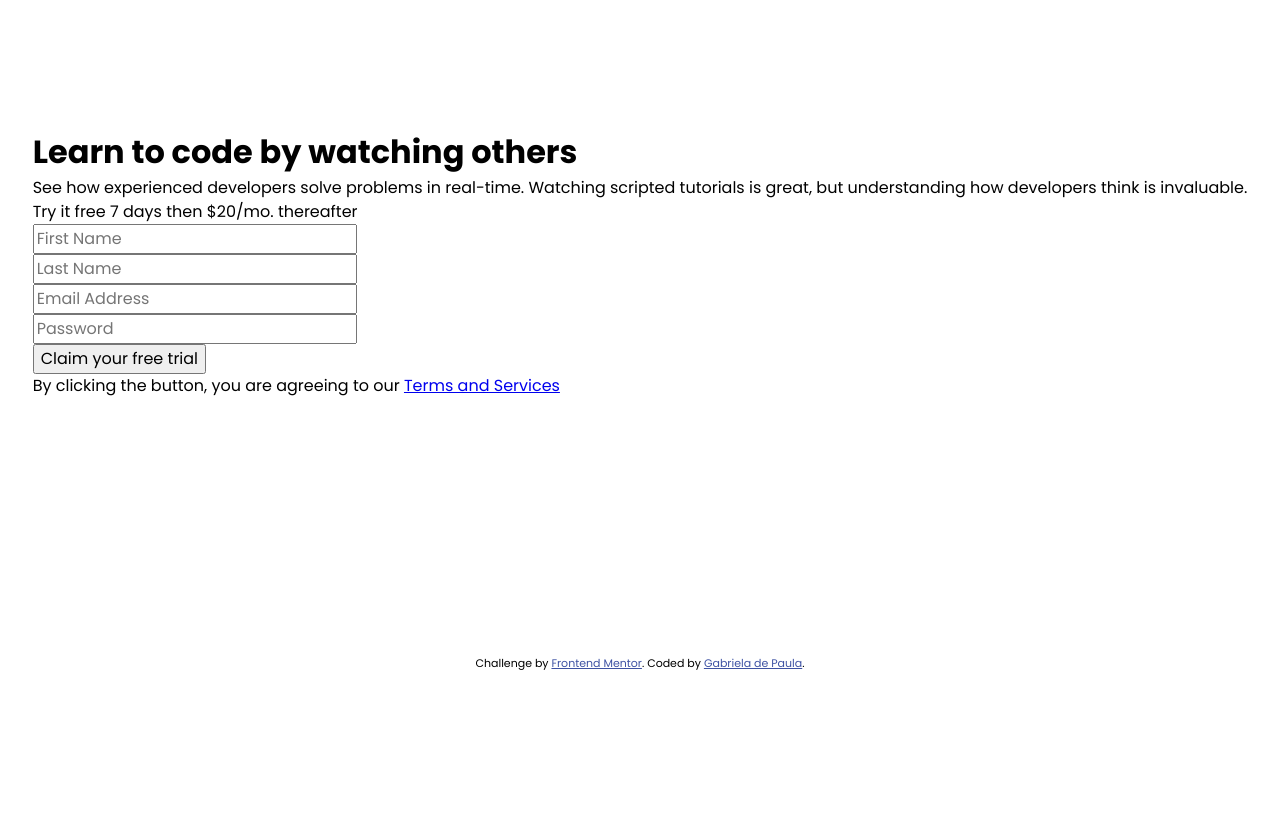
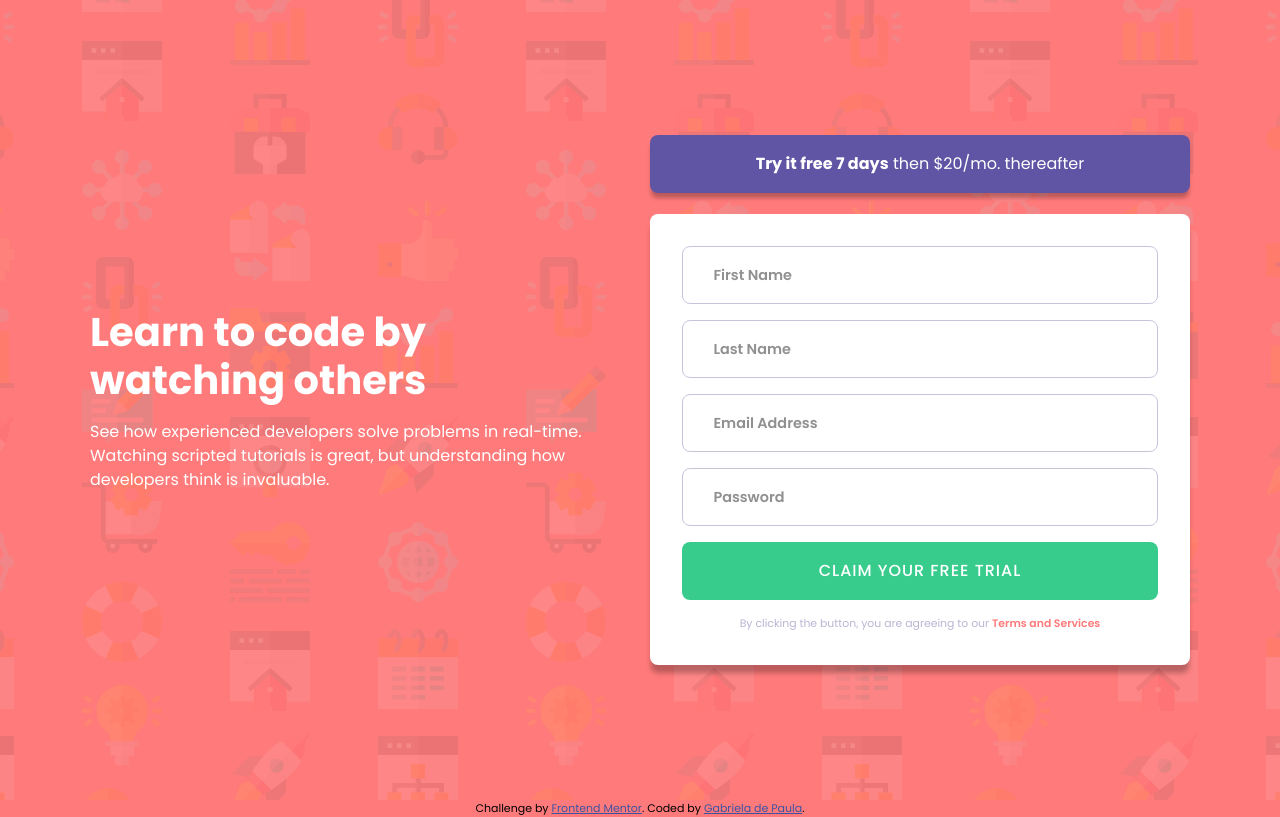
Before and after one commit to PaulaR-05/Intro-component-with-sign-up-form, a plain HTML site: page index.html in a window 1280 px wide. Drawn offline with Linux system fonts and the light colour scheme.

Commit message:
style
css update

```diff
--- a/css/style.css
+++ b/css/style.css
@@ -70,7 +70,7 @@ h6 {
   isolation: isolate;
 }
 
-@media only screen and (max-width: 768px) {
+@media only screen and (max-width: 801px) {
   body {
     background-image: url("../images/bg-intro-mobile.png");
     background-repeat: no-repeat;
@@ -177,3 +177,121 @@ h6 {
     font-weight: 600;
   }
 }
+
+@media only screen and (min-width: 801px) {
+  body {
+    background-image: url("../images/bg-intro-desktop.png");
+    background-repeat: no-repeat;
+    background-size: cover;
+    background-color: var(--Red);
+    background-position: center;
+  }
+
+  .container {
+    min-height: 100vh;
+    display: grid;
+    place-items: center;
+    max-width: 1200px;
+    display: flex;
+    flex-direction: row;
+    justify-content: space-around;
+  }
+
+  .container-one {
+    width: 55%;
+    text-align: left;
+    display: flex;
+    flex-direction: column;
+    color: white;
+  }
+
+  .container-one h1 {
+    font-size: 40px;
+    max-width: 60%;
+    line-height: 1.2;
+  }
+
+  .container-one p {
+    width: 77%;
+    padding-right: 1em;
+    margin-top: 1em;
+  }
+
+  .container-two {
+    margin-left: -200px;
+    width: 45%;
+    display: flex;
+    flex-direction: column;
+  }
+
+  .container-blue {
+    text-align: center;
+    border-radius: 0.5em;
+    border: 1px solid transparent;
+    cursor: pointer;
+    background-color: var(--Blue);
+    color: white;
+    font-size: 16px;
+    padding: 1em 1em;
+    box-shadow: 0px 6px 4px -1px rgba(0, 0, 0, 0.27);
+  }
+  .container-blue span {
+    font-weight: 700;
+  }
+
+  .main-form {
+    margin-top: 1.3em;
+    display: flex;
+    flex-direction: column;
+    gap: 1em;
+    background-color: white;
+    border-radius: 0.5em;
+    padding: 2em 2em;
+    box-shadow: 0px 9px 5px -1px rgba(8, 7, 7, 0.27);
+  }
+
+  .main-form .input-form {
+    width: 100%;
+    display: flex;
+    flex-direction: column;
+    position: relative;
+  }
+
+  input {
+    padding: 1em;
+    border-radius: 0.5em;
+    border: 1px solid var(--Grayish-Blue);
+    opacity: 0.8;
+  }
+  input::placeholder {
+    font-weight: 600;
+    font-size: 0.9em;
+    padding-left: 1em;
+  }
+
+  .submit-info {
+    border-radius: 0.5em;
+    border: 1px solid transparent;
+    cursor: pointer;
+    background-color: var(--Green);
+    color: white;
+    text-transform: uppercase;
+    padding: 1em;
+    font-weight: 500;
+    letter-spacing: 1px;
+    transition: all ease-in-out 0.3s;
+  }
+
+  .btn-term {
+    font-size: 0.68rem;
+    font-weight: 400;
+    color: var(--Grayish-Blue);
+    text-align: center;
+  }
+
+  .btn-term a {
+    text-decoration: none;
+    color: var(--Red);
+    font-weight: 600;
+  }
+}
--- a/index.html
+++ b/index.html
@@ -28,6 +28,7 @@
           invaluable.
         </p>
       </div>
+      <div class="container-two">
         <div class="container-blue">
           <p><span>Try it free 7 days</span> then $20/mo. thereafter</p>
         </div>
@@ -51,7 +52,11 @@
           </div>
 
           <div class="input-form">
-          <input class="user-email" type="email" placeholder="Email Address" />
+            <input
+              class="user-email"
+              type="email"
+              placeholder="Email Address"
+            />
             <div class="user-email-error"></div>
             <label for="user-email" class="email-label"></label>
           </div>
@@ -72,6 +77,7 @@
             <a href="#">Terms and Services</a>
           </label>
         </form>
+      </div>
     </main>
     <footer>
       <p class="attribution">
```
Lines whose indentation alone changed are shown as unchanged.
